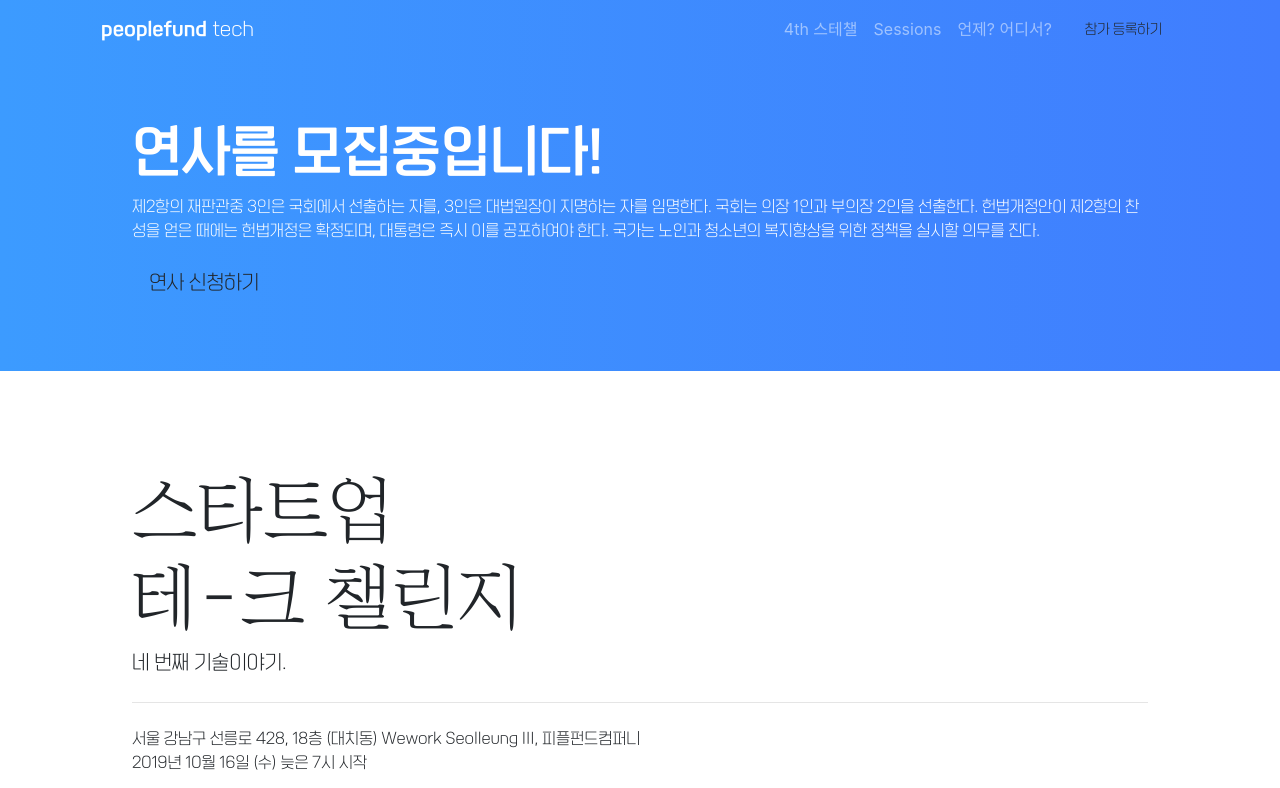
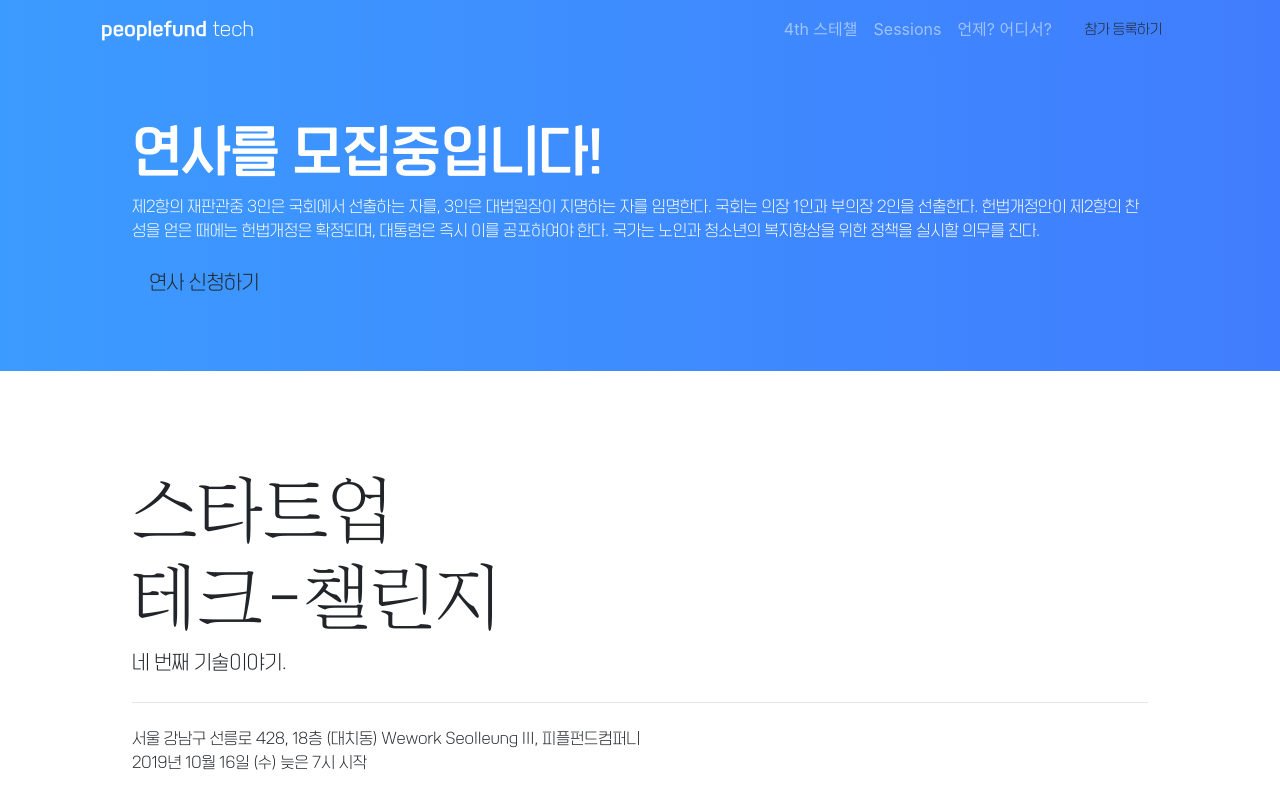
Before and after one commit to peoplefund-tech/startup-tech-challenge, a website built with Parcel: page src/index.html in a window 1280 px wide. Shown: the top 788 px of the page. Built offline with nearby package versions, Linux system fonts and the light colour scheme.

Commit message:
테크챌린지 워딩 변경

```diff
--- a/src/index.html
+++ b/src/index.html
@@ -72,11 +72,12 @@
             <div class="jumbotron bg-transparent">
                 <div class="container">
                     <div class="md-tb-rl">
-                        <h1 class="display-3 myungjo nowarp">스타트업<br>테-크 챌린지</h1>
+                        <h1 class="display-3 myungjo nowarp">스타트업<br>테크-챌린지</h1>
                         <p class="lead pfont-l">네 번째 기술이야기.</p>
                     </div>
                     <hr class="my-4">
-                    <p class="pfont-l">서울 강남구 선릉로 428, 18층 (대치동) Wework Seolleung III, 피플펀드컴퍼니<br>2019년 10월 16일 (수) 늦은 7시 시작</p>
+                    <p class="pfont-l">서울 강남구 선릉로 428, 18층 (대치동) Wework Seolleung III, 피플펀드컴퍼니<br>2019년 10월 16일 (수) 늦은
+                        7시 시작</p>
                     <div class="btn-group btn-group-lg" role="group" aria-label="Register">
                         <a class="btn btn-lg pfont-l btn-register" href="#" role="button">참가 등록하기</a>
                     </div>
@@ -240,7 +241,8 @@
             </div>
 
             <div class="footer-copyright text-center py-3 bg-peoplefund">
-                Copyright © 2019 <a href="https://peoplefund.co.kr" class="text-white pfont-b">peoplefund.co.kr</a> all rights reserved.
+                Copyright © 2019 <a href="https://peoplefund.co.kr" class="text-white pfont-b">peoplefund.co.kr</a> all
+                rights reserved.
             </div>
         </footer>
     </section>
```
